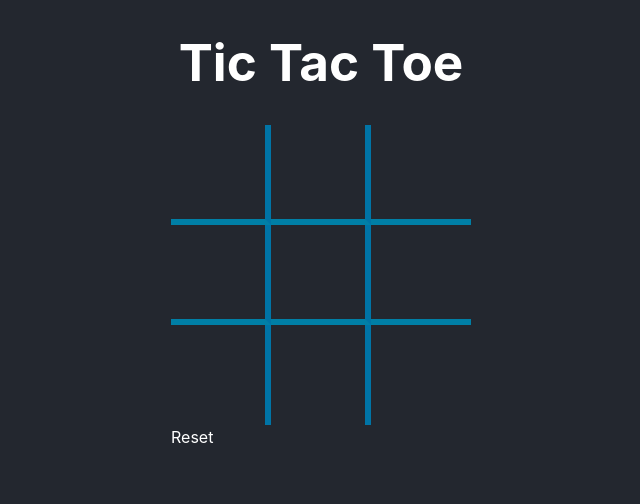
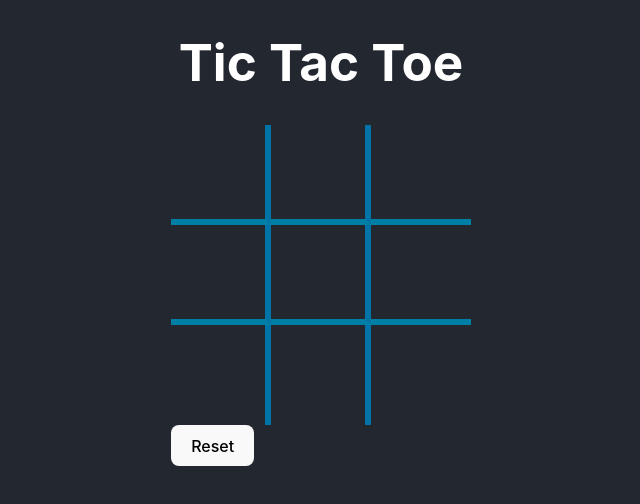
Before and after one commit to theallSparky/react-tic-tac-toe, a React (Vite) app in the folder frontend/: page / in a window 1280 px wide. Shown: the top 504 px of the page, without its empty margins (319-959 px from the left). Built offline with nearby package versions, Linux system fonts and the light colour scheme.

Commit message:
Changed reset into a button, added 'reset-button' styling

```diff
--- a/frontend/src/components/Reset.jsx
+++ b/frontend/src/components/Reset.jsx
@@ -1,5 +1,5 @@
 function Reset() {
-  return <>Reset</>;
+  return <button className="reset-button">Reset</button>;
 }
 
 export default Reset;
```
